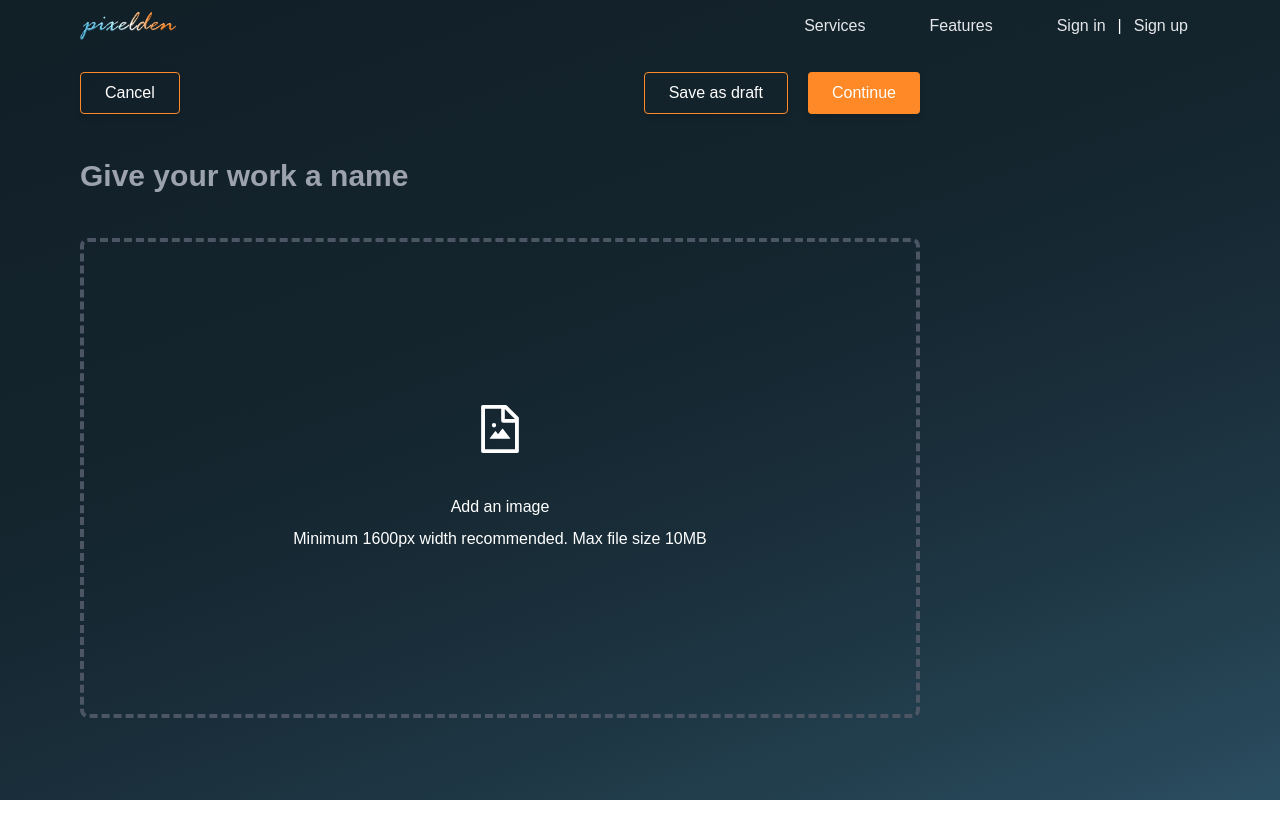
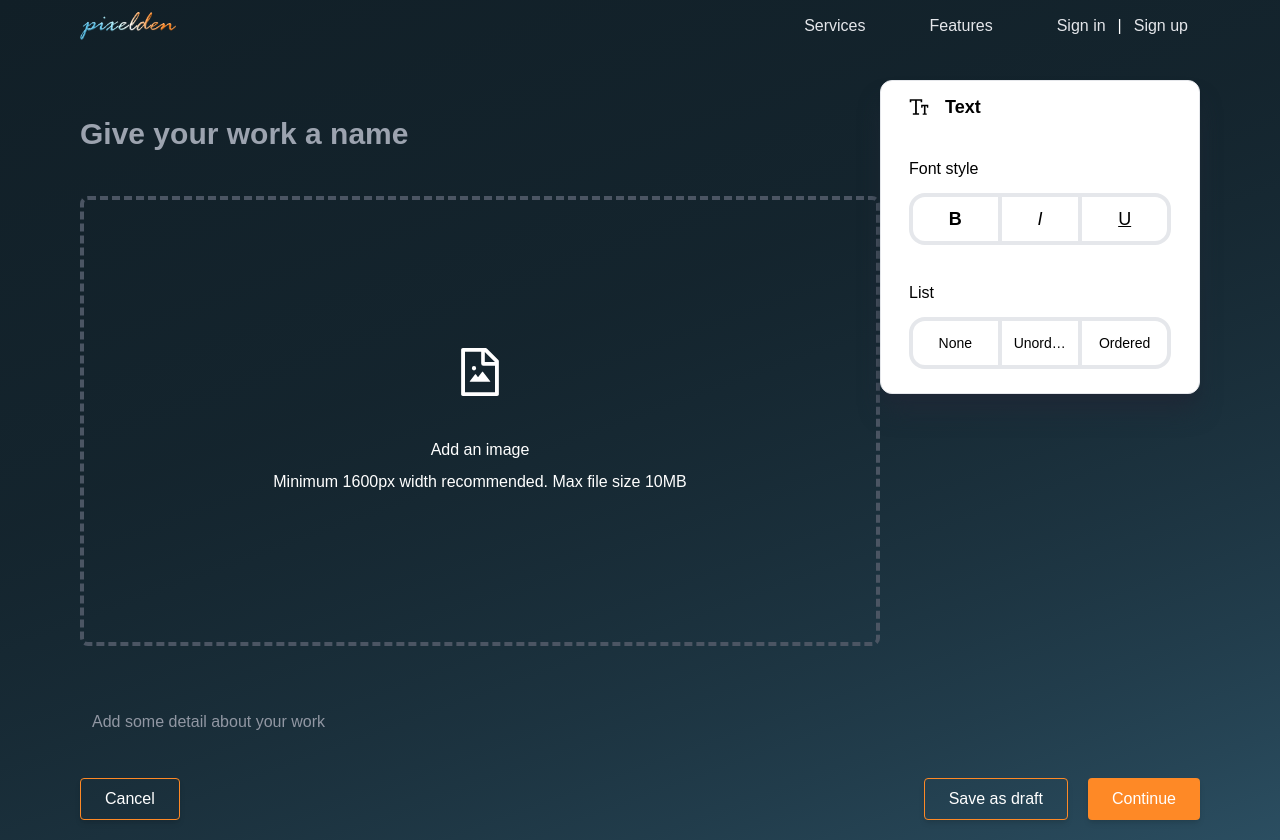
Before and after one commit to meraf00/pixel-den, a React (Create React App) app: page /sharework in a window 1280 px wide. Before the commit the page ends 800 px from the top, so only its background shows below. Built offline with nearby package versions, Linux system fonts and the light colour scheme; no server answers.

Commit message:
feat: add text editor for asset upload

```diff
--- a/package.json
+++ b/package.json
@@ -10,10 +10,10 @@
     "@testing-library/jest-dom": "^5.16.5",
     "@testing-library/react": "^13.4.0",
     "@testing-library/user-event": "^13.5.0",
+    "draft-js": "^0.11.7",
     "firebase": "^9.23.0",
     "react": "^18.2.0",
     "react-dom": "^18.2.0",
-    "react-fade-in": "^2.0.1",
     "react-icons": "^4.10.1",
     "react-router-dom": "^6.14.1",
     "react-scripts": "5.0.1",
--- a/src/components/Button/ButtonOutlined.jsx
+++ b/src/components/Button/ButtonOutlined.jsx
@@ -1,4 +1,4 @@
-function ButtonOutlined(props) {
+function ButtonOutlined({ className, onClick, children }) {
   const defaultColor =
     "bg-transparent border border-secondary-300 text-on-secondary-300 hover:bg-secondary-300 hover:text-on-secondary-200";
 
@@ -7,18 +7,18 @@ function ButtonOutlined(props) {
       className={`
           flex
           flex-grow
+          flex-nowrap
+          whitespace-nowrap
           items-center
           justify-center
           px-6 py-2
           rounded
           shadow-md
           hover:shadow-lg
-          transition ease-in-out duration-500 ${
-            props.className ?? defaultColor
-          }`}
-      onClick={props.onClick}
+          transition ease-in-out duration-500 ${className ?? defaultColor}`}
+      onClick={onClick}
     >
-      {props.children}
+      {children}
     </button>
   );
 }
--- /dev/null
+++ b/src/features/editor/component/Editor/Editor.jsx
@@ -0,0 +1,46 @@
+import { Editor, EditorState, RichUtils, convertFromRaw } from "draft-js";
+import "draft-js/dist/Draft.css";
+
+export const createEditorState = (editorContent) => {
+  if (editorContent) {
+    const rawContent = convertFromRaw(JSON.parse(editorContent));
+    return EditorState.createWithContent(rawContent);
+  }
+  return EditorState.createEmpty();
+};
+
+export const Textarea = ({ editorState, setEditorState, hasFocus }) => {
+  const handleKeyCommand = (command, editorState) => {
+    const newEditorState = RichUtils.handleKeyCommand(editorState, command);
+
+    if (newEditorState) {
+      setEditorState(newEditorState);
+      return "handled";
+    }
+    return "not-handled";
+  };
+
+  return (
+    <div
+      className={
+        `w-full
+          p-3
+          my-8
+          text-white
+          bg-transparent
+          outline-none
+          rounded-xl` +
+        (editorState.getSelection().getHasFocus()
+          ? ` outline-4 outline-secondary-0`
+          : "")
+      }
+    >
+      <Editor
+        editorState={editorState}
+        onChange={setEditorState}
+        handleKeyCommand={handleKeyCommand}
+        placeholder="Add some detail about your work"
+      />
+    </div>
+  );
+};
--- /dev/null
+++ b/src/features/editor/component/Editor/index.js
@@ -0,0 +1,3 @@
+import { Textarea, createEditorState } from "./Editor";
+
+export { Textarea, createEditorState };
--- /dev/null
+++ b/src/features/editor/component/EditorToolbar/EditorToolbar.jsx
@@ -0,0 +1,152 @@
+import { useState } from "react";
+import {
+  FontSizeOutlined,
+  FormatPainterFilled,
+  SlidersOutlined,
+  FileImageOutlined,
+} from "@ant-design/icons";
+import { ContentType } from "features/editor";
+
+const preventDefault = (e) => {
+  e.preventDefault();
+  e.stopPropagation();
+};
+
+export const GalleryToolbar = () => {
+  return (
+    <div
+      className="fixed top-0 right-0
+      mx-4 md:mx-10 lg:mx-20 my-20
+      px-4
+      w-3/12
+      border rounded-xl shadow-xl shadow-gray-800
+      bg-white
+      text-black"
+    >
+      <div className="flex items-center gap-4 text-lg font-semibold p-3">
+        <span className="flex items-center text-xl">
+          <SlidersOutlined />
+        </span>
+        <span className="flex items-center">Gallery</span>
+      </div>
+    </div>
+  );
+};
+
+export const ImageToolbar = () => {
+  return (
+    <div
+      className="fixed top-0 right-0
+      mx-4 md:mx-10 lg:mx-20 my-20
+      px-4
+      w-3/12
+      border rounded-xl shadow-xl shadow-gray-800
+      bg-white
+      text-black"
+    >
+      <div className="flex items-center gap-4 text-lg font-semibold p-3">
+        <span className="flex items-center text-xl">
+          <FileImageOutlined />
+        </span>
+        <span className="flex items-center">Image</span>
+      </div>
+    </div>
+  );
+};
+
+export const TextToolbar = ({ bold, italic, underline, styleHandler }) => {
+  return (
+    <div
+      className="fixed top-0 right-0
+  mx-4 md:mx-10 lg:mx-20 my-20
+  px-4
+  w-3/12
+  border rounded-xl shadow-xl shadow-gray-800
+  bg-white
+  text-black"
+    >
+      <div className="flex items-center gap-4 text-lg font-semibold p-3">
+        <span className="flex items-center text-xl">
+          <FontSizeOutlined />
+        </span>
+        <span className="flex items-center">Text</span>
+      </div>
+
+      <div className="flex flex-col gap-3 my-3 p-3">
+        <span>Font style</span>
+        <div className="grid grid-cols-3 text-lg border-4 rounded-2xl overflow-hidden">
+          <button
+            onMouseDown={preventDefault}
+            onClick={() => styleHandler("BOLD")}
+            className={
+              "font-bold px-3 py-2 text-center " + (bold ? "bg-primary-0" : "")
+            }
+          >
+            B
+          </button>
+          <button
+            onMouseDown={preventDefault}
+            onClick={() => styleHandler("ITALIC")}
+            className={
+              "italic px-3 py-2 text-center border-l-4 border-r-4 " +
+              (italic ? "bg-primary-0" : "")
+            }
+          >
+            I
+          </button>
+          <button
+            onMouseDown={preventDefault}
+            onClick={() => styleHandler("UNDERLINE")}
+            className={
+              "underline px-3 py-2 text-center " +
+              (underline ? "bg-primary-0" : "")
+            }
+          >
+            U
+          </button>
+        </div>
+      </div>
+
+      <div className="flex flex-col gap-3 my-3 p-3">
+        <span>List</span>
+        <div className="grid grid-cols-3 border-4 rounded-2xl overflow-hidden text-sm">
+          <button
+            onMouseDown={preventDefault}
+            className={
+              "p-3 text-center text-ellipsis overflow-hidden " +
+              (bold ? "bg-primary-0" : "")
+            }
+          >
+            None
+          </button>
+          <button
+            onMouseDown={preventDefault}
+            className={
+              "p-3 text-center border-l-4 border-r-4 text-ellipsis overflow-hidden " +
+              (italic ? "bg-primary-0" : "")
+            }
+          >
+            Unordered
+          </button>
+          <button
+            onMouseDown={preventDefault}
+            className={
+              "p-3 text-center text-ellipsis overflow-hidden " +
+              (underline ? "bg-primary-0" : "")
+            }
+          >
+            Ordered
+          </button>
+        </div>
+      </div>
+    </div>
+  );
+};
+
+export const EditorToolbar = ({ _type, styleHandler }) => {
+  const type = ContentType.text;
+  if (type == ContentType.text)
+    return <TextToolbar styleHandler={styleHandler} />;
+  if (type == ContentType.image) return <ImageToolbar />;
+  if (type == ContentType.gallery) return <GalleryToolbar />;
+};
--- /dev/null
+++ b/src/features/editor/component/EditorToolbar/index.js
@@ -0,0 +1,3 @@
+import { EditorToolbar } from "./EditorToolbar";
+
+export { EditorToolbar };
--- /dev/null
+++ b/src/features/editor/index.js
@@ -0,0 +1,5 @@
+import { EditorToolbar } from "./component/EditorToolbar";
+import { Textarea, createEditorState } from "./component/Editor";
+import { Content, ContentType } from "./types";
+
+export { Textarea, createEditorState, EditorToolbar, Content, ContentType };
--- /dev/null
+++ b/src/features/editor/types/index.js
@@ -0,0 +1,22 @@
+const ContentType = {
+  text: "text",
+  image: "image",
+  gallery: "gallery",
+  asset: "asset",
+};
+
+class Content {
+  constructor(contentType, editorState, image, gallery) {
+    this.type = contentType;
+
+    if (editorState) this.editorState = editorState;
+    if (image) this.image = image;
+    if (gallery) this.gallery = gallery;
+  }
+
+  copy() {
+    return new Content(this.type, this.editorState, this.image, this.gallery);
+  }
+}
+
+export { Content, ContentType };
--- a/src/features/work/component/ImageInput/ImageInput.jsx
+++ b/src/features/work/component/ImageInput/ImageInput.jsx
@@ -1,7 +1,7 @@
 import { FileImageOutlined } from "@ant-design/icons";
 import { useState } from "react";
 
-export const ImageInput = ({ title, description, icon, _setImage }) => {
+export const ImageInput = ({ title, description, icon, onInputChange }) => {
   const [image, setImage] = useState(null);
 
   if (!icon) icon = <FileImageOutlined />;
@@ -10,7 +10,8 @@ export const ImageInput = ({ title, description, icon, _setImage }) => {
     if (event.target.files && event.target.files[0]) {
       setImage(URL.createObjectURL(event.target.files[0]));
     }
-    setImage(image);
+
+    onInputChange && onInputChange(image);
   };
 
   return (
--- a/src/index.css
+++ b/src/index.css
@@ -26,6 +26,7 @@ body {
   min-height: 100vh;
   color: white;
   position: relative;
+  overflow-x: hidden;
 }
 
 h1,
--- a/src/pages/ShareWorkPage.jsx
+++ b/src/pages/ShareWorkPage.jsx
@@ -1,22 +1,92 @@
 import { ButtonFilled, ButtonOutlined } from "components/Button";
 
-import React from "react";
+import { useEffect, useState } from "react";
 import { ImageInput } from "features/work/component/ImageInput";
 
+import {
+  Editor,
+  EditorState,
+  RichUtils,
+  convertToRaw,
+  convertFromRaw,
+} from "draft-js";
+
+import {
+  Textarea,
+  createEditorState,
+  Content,
+  ContentType,
+  EditorToolbar,
+} from "features/editor";
+
 export const ShareWorkPage = () => {
+  const [contents, setContents] = useState([new Content(ContentType.text)]);
+  const [focusedElementIdx, setFocusElementIdx] = useState(null);
+
+  useEffect(() => {
+    for (let idx in contents) {
+      const content = contents[idx];
+      if (content.type == ContentType.text) {
+        if (content.editorState?.getSelection().getHasFocus()) {
+          setFocusElementIdx(idx);
+          return;
+        }
+      }
+    }
+  }, [contents]);
+
+  const setEditorState = (contentId, state) => {
+    setContents((prevContents) => {
+      const newContents = prevContents.map((content, idx) => {
+        if (idx == contentId) {
+          const newContent = content.copy();
+          newContent.editorState = state;
+
+          return newContent;
+        }
+
+        return content;
+      });
+
+      return newContents;
+    });
+  };
+
+  // loop through rendered elements, if they are focused,
+  // apply bold on selected content
+  const applyStyle = (style) => {
+    if (focusedElementIdx == null) return;
+
+    const focusedElement = contents[focusedElementIdx];
+
+    const newEditorState = RichUtils.toggleInlineStyle(
+      focusedElement.editorState,
+      style
+    );
+
+    if (newEditorState) {
+      setEditorState(focusedElementIdx, newEditorState);
+      // setFocusElementIdx(null);
+    }
+  };
+
+  const renderElements = contents.map((content, idx) => {
+    if (content.type == ContentType.text) {
+      const editorState = createEditorState();
+      return (
+        <Textarea
+          key={idx}
+          editorState={content.editorState ?? editorState}
+          setEditorState={(editorState) => setEditorState(idx, editorState)}
+          hasFocus={idx == focusedElementIdx}
+        />
+      );
+    }
+  });
+
   return (
-    <div className="px-4 md:px-10 lg:px-20 my-5 flex">
-      <div className="w-full lg:w-9/12">
-        <div className="flex justify-between">
-          <div>
-            <ButtonOutlined>Cancel</ButtonOutlined>
-          </div>
-          <div className="flex gap-5">
-            <ButtonOutlined>Save as draft</ButtonOutlined>
-            <ButtonFilled>Continue</ButtonFilled>
-          </div>
-        </div>
-
+    <div className="relative px-4 md:px-10 lg:px-20 my-5 flex flex-col">
+      <div className="w-full lg:w-8/12">
         <div className="mt-5 flex flex-col gap-5">
           <input
             className="w-full
@@ -25,18 +95,45 @@ export const ShareWorkPage = () => {
           text-3xl
           font-bold
           outline-none
+          outline
         "
             placeholder="Give your work a name"
           />
 
-          <div className="h-[30rem]">
+          <div
+            className="
+          w-[480px] h-[270px]
+          sm:w-[640px] sm:h-[360px]
+          md:w-[800px] md:h-[450px]
+          //lg:w-[960px] //lg:h-[540px]
+          mx-auto
+          "
+          >
             <ImageInput
               title="Add an image"
               description="Minimum 1600px width recommended. Max file size 10MB"
             />
           </div>
+
+          {renderElements}
         </div>
       </div>
+
+      <div className="w-full flex justify-between top-0 left-0">
+        <div>
+          <ButtonOutlined>Cancel</ButtonOutlined>
+        </div>
+        <div className="flex gap-5">
+          <ButtonOutlined>Save as draft</ButtonOutlined>
+          <ButtonFilled>Continue</ButtonFilled>
+        </div>
+      </div>
+
+      <EditorToolbar
+        type={ContentType.image}
+        styleHandler={applyStyle}
+        element={contents[focusedElementIdx]}
+      />
     </div>
   );
 };
```
Also changed, not shown: src/features/work/component/Tab/Body.jsx (+3 -4 lines), 1 other file (tests, documents, lock files or other folders).
